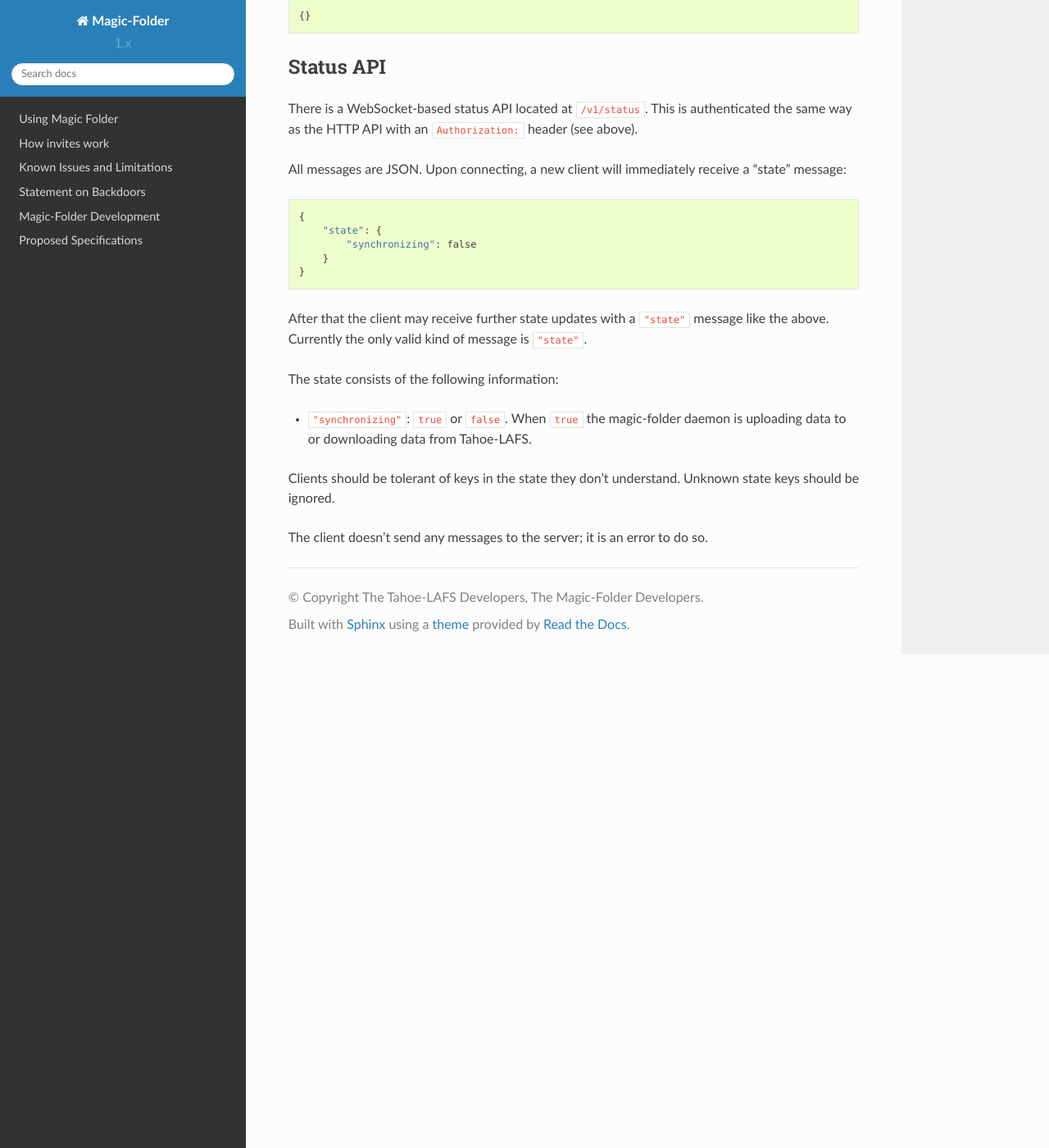
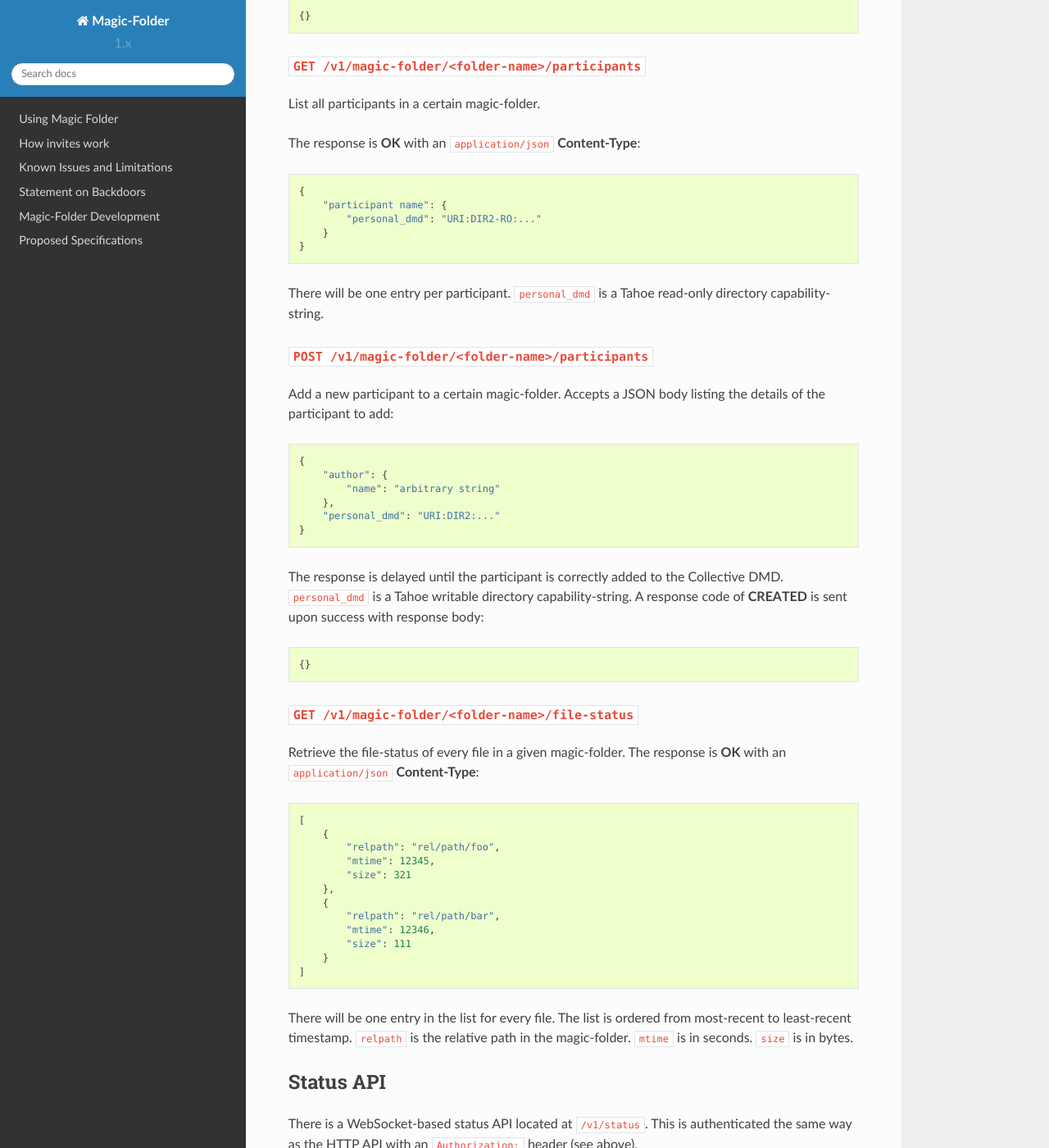
Before and after one commit to tahoe-lafs/magic-folder, a Sphinx documentation site: the page built from docs/interface.rst, in a window 1280 px wide and 1400 px high, scrolled down 2755 px. Shown: the whole window at 82% size. Built offline with Sphinx 7.4.7 and the Read the Docs theme 2.0.0, drawn with Linux system fonts in a browser that asks for light colours; pages that are not in the unit, such as notebooks, are missing from menus; some of the changed text lies outside the part shown.

Commit message:
document undocumented HTTP APIs

```diff
--- a/docs/interface.rst
+++ b/docs/interface.rst
@@ -112,7 +112,7 @@ Not yet implemented.
 Get all snapshots for one folder beneath a certain path.
 
 
-``POST /v1/snapshot/<folder-name>?path=<some-path>``
+``POST /v1/magic-folder/<folder-name>/snapshot?path=<some-path>``
 ~~~~~~~~~~~~~~~~~~~~~~~~~~~~~~~~~~~~~~~~~~~~~~~~~~~~
 
 Create a new snapshot for a certain file in a certain magic-folder.
@@ -127,6 +127,69 @@ The response code **CREATED** and the **Content-Type** is ``application/json``.
 The response body follows the form of this example::
 
   {}
+
+
+``GET /v1/magic-folder/<folder-name>/participants``
+~~~~~~~~~~~~~~~~~~~~~~~~~~~~~~~~~~~~~~~~~~~~~~~~~~~
+
+List all participants in a certain magic-folder.
+
+The response is **OK** with an ``application/json`` **Content-Type**::
+
+    {
+        "participant name": {
+            "personal_dmd": "URI:DIR2-RO:..."
+        }
+    }
+
+There will be one entry per participant.
+``personal_dmd`` is a Tahoe read-only directory capability-string.
+
+
+``POST /v1/magic-folder/<folder-name>/participants``
+~~~~~~~~~~~~~~~~~~~~~~~~~~~~~~~~~~~~~~~~~~~~~~~~~~~~
+
+Add a new participant to a certain magic-folder.
+Accepts a JSON body listing the details of the participant to add::
+
+    {
+        "author": {
+            "name": "arbitrary string"
+        },
+        "personal_dmd": "URI:DIR2:..."
+    }
+
+The response is delayed until the participant is correctly added to the Collective DMD.
+``personal_dmd`` is a Tahoe writable directory capability-string.
+A response code of **CREATED** is sent upon success with response body::
+
+    {}
+
+
+``GET /v1/magic-folder/<folder-name>/file-status``
+~~~~~~~~~~~~~~~~~~~~~~~~~~~~~~~~~~~~~~~~~~~~~~~~~~
+
+Retrieve the file-status of every file in a given magic-folder.
+The response is **OK** with an ``application/json`` **Content-Type**::
+
+    [
+        {
+            "relpath": "rel/path/foo",
+            "mtime": 12345,
+            "size": 321
+        },
+        {
+            "relpath": "rel/path/bar",
+            "mtime": 12346,
+            "size": 111
+        }
+    ]
+
+There will be one entry in the list for every file.
+The list is ordered from most-recent to least-recent timestamp.
+``relpath`` is the relative path in the magic-folder.
+``mtime`` is in seconds.
+``size`` is in bytes.
 
 
 Status API
```
